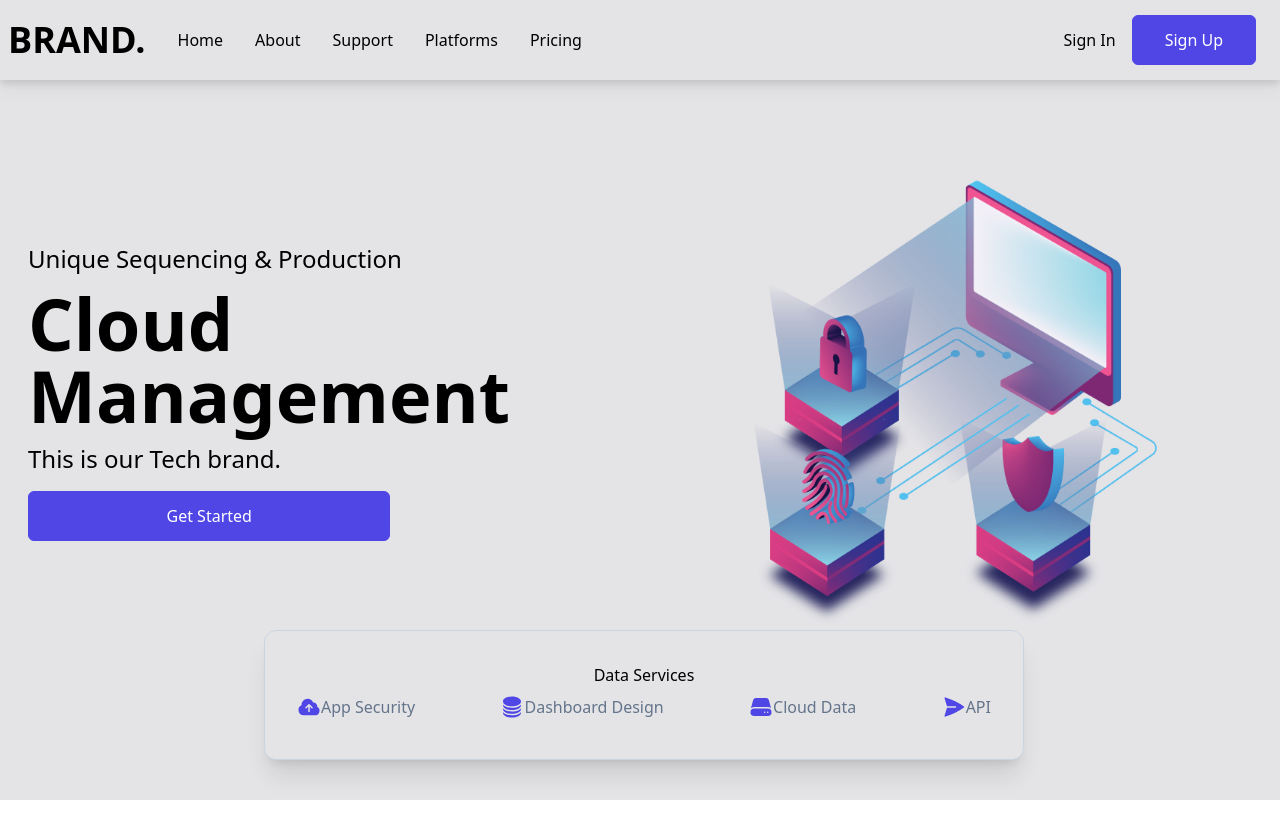
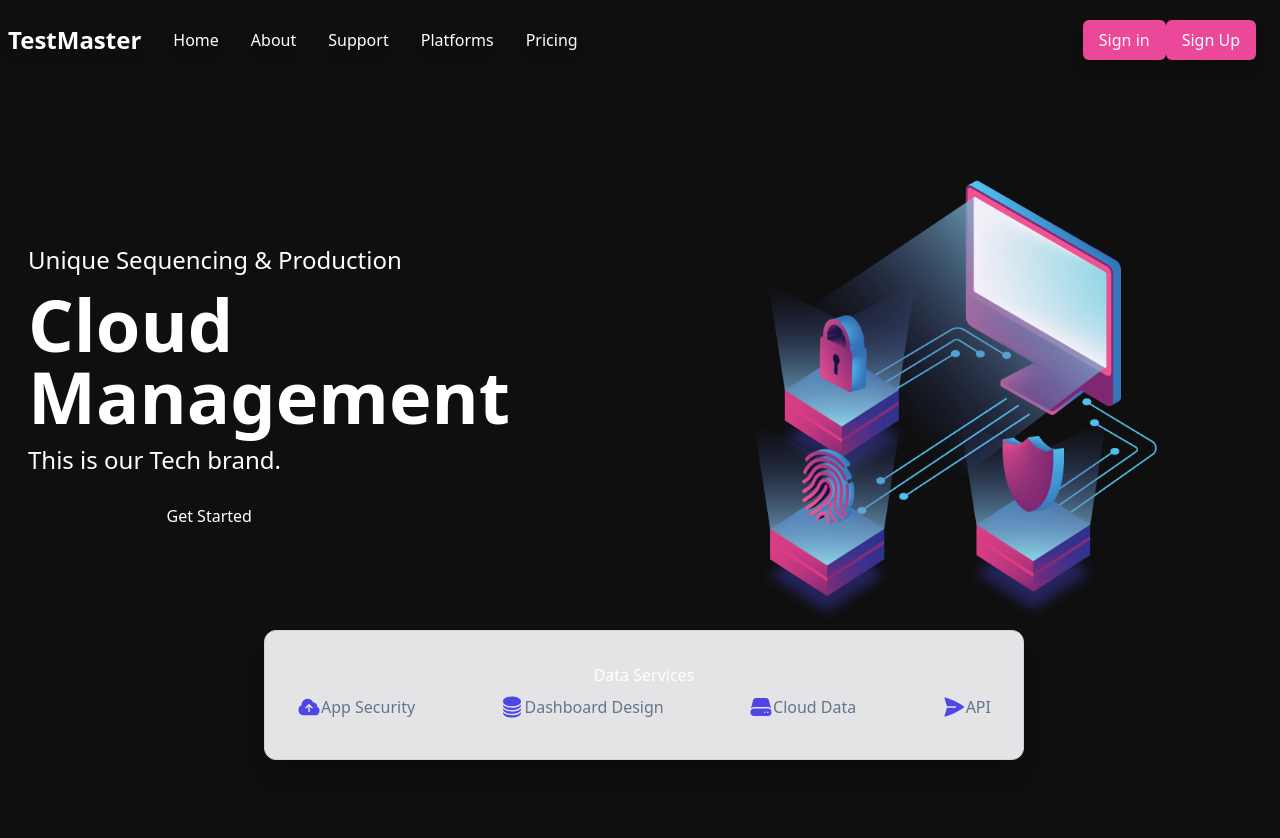
Before and after one commit to devaldar/app-tailwind, a React (Create React App) app: page / in a window 1280 px wide. Shown: the top 838 px of the page. Built offline with nearby package versions, Linux system fonts and the light colour scheme.

Commit message:
tailwind config

```diff
--- a/package.json
+++ b/package.json
@@ -7,11 +7,13 @@
     "@testing-library/jest-dom": "^5.16.5",
     "@testing-library/react": "^13.3.0",
     "@testing-library/user-event": "^13.5.0",
+    "@types/classnames": "^2.3.1",
     "@types/jest": "^28.1.8",
     "@types/node": "^18.7.13",
     "@types/react": "^18.0.17",
     "@types/react-dom": "^18.0.6",
     "@types/react-scroll": "^1.8.4",
+    "classnames": "^2.3.1",
     "prettier": "^2.7.1",
     "react": "^18.2.0",
     "react-dom": "^18.2.0",
@@ -45,9 +47,9 @@
     ]
   },
   "devDependencies": {
+    "autoprefixer": "^10.4.8",
     "eslint-config-prettier": "^8.3.0",
     "eslint-plugin-prettier": "^3.4.0",
-    "autoprefixer": "^10.4.8",
     "postcss": "^8.4.16",
     "tailwindcss": "^3.1.8"
   }
--- a/public/index.html
+++ b/public/index.html
@@ -5,25 +5,17 @@
 		<link rel="icon" href="%PUBLIC_URL%/favicon.ico" />
 		<meta name="viewport" content="width=device-width, initial-scale=1" />
 		<meta name="theme-color" content="#000000" />
-    <meta
-      name="description"
-      content="Web site created using create-react-app"
-    />
+		<meta name="description" content="Web site created using create-react-app" />
 		<link rel="apple-touch-icon" href="%PUBLIC_URL%/logo192.png" />
 		<!--
       manifest.json provides metadata used when your web app is installed on a
       user's mobile device or desktop. See https://developers.google.com/web/fundamentals/web-app-manifest/
     -->
 		<link rel="manifest" href="%PUBLIC_URL%/manifest.json" />
-    <!--
-      Notice the use of %PUBLIC_URL% in the tags above.
-      It will be replaced with the URL of the `public` folder during the build.
-      Only files inside the `public` folder can be referenced from the HTML.
-
-      Unlike "/favicon.ico" or "favicon.ico", "%PUBLIC_URL%/favicon.ico" will
-      work correctly both with client-side routing and a non-root public URL.
-      Learn how to configure a non-root public URL by running `npm run build`.
-    -->
+		<link
+			href="https://fonts.googleapis.com/css2?family=Montserrat:ital,wght@0,400;0,500;0,700;1,400;1,500;1,700&display=swap"
+			rel="stylesheet"
+		/>
 		<title>React App</title>
 	</head>
 	<body>
@@ -38,6 +30,5 @@
 
       To begin the development, run `npm start` or `yarn start`.
       To create a production bundle, use `npm run build` or `yarn build`.
-    -->
-  </body>
+    --></body>
 </html>
--- a/src/App.tsx
+++ b/src/App.tsx
@@ -1,6 +1,6 @@
-import React from "react";
-import { Navbar } from "./components/Navbar";
-import { Hero } from "./components/Hero";
+import React from 'react';
+import { Navbar } from './components/Navbar';
+import { Hero } from './components/Hero';
 
 const App = () => {
 	return (
--- a/src/components/Hero.tsx
+++ b/src/components/Hero.tsx
@@ -1,25 +1,20 @@
-import React from "react";
+import React from 'react';
 import {
 	CloudArrowUpIcon,
 	CircleStackIcon,
 	PaperAirplaneIcon,
 	ServerIcon,
-} from "@heroicons/react/24/solid";
+} from '@heroicons/react/24/solid';
 
-import bgImg from "../assets/cyber-bg.png";
+import bgImg from '../assets/cyber-bg.png';
 
 export const Hero: React.FC<{ name: string }> = () => {
 	return (
-    <div
-      id="home"
-      className="flex flex-col justify-between w-full h-screen bg-zinc-200"
-    >
+		<div id="home" className="flex flex-col justify-between w-full h-screen ">
 			<div className="grid md:grid-cols-2 max-w-[1240px] m-auto">
 				<div className="flex flex-col justify-center w-full px-2 py-8 md:items-start">
 					<p className="text-2xl">Unique Sequencing & Production</p>
-          <h1 className="py-3 text-5xl font-bold md:text-7xl">
-            Cloud Management
-          </h1>
+					<h1 className="py-3 text-5xl font-bold md:text-7xl">Cloud Management</h1>
 					<p className="text-2xl">This is our Tech brand.</p>
 					<button className="py-3 px-6 sm:w-[60%] my-4">Get Started</button>
 				</div>
@@ -37,8 +32,7 @@ export const Hero: React.FC<{ name: string }> = () => {
 							<CloudArrowUpIcon className="h-6 text-indigo-600" /> App Security
 						</p>
 						<p className="flex px-4 py-2 text-slate-500">
-              <CircleStackIcon className="h-6 text-indigo-600" /> Dashboard
-              Design
+							<CircleStackIcon className="h-6 text-indigo-600" /> Dashboard Design
 						</p>
 						<p className="flex px-4 py-2 text-slate-500">
 							<ServerIcon className="h-6 text-indigo-600" /> Cloud Data
--- a/src/components/Navbar/Navbar.tsx
+++ b/src/components/Navbar/Navbar.tsx
@@ -1,7 +1,8 @@
-import React, { useState } from "react";
-import { Link, animateScroll as scroll } from "react-scroll";
+import React, { useState } from 'react';
+import { Link, animateScroll as scroll } from 'react-scroll';
 
-import { Bars3Icon, XMarkIcon } from "@heroicons/react/24/outline";
+import { Bars3Icon, XMarkIcon } from '@heroicons/react/24/outline';
+import { Button } from 'components/Shared/Button';
 
 export const Navbar = () => {
 	const [nav, setNav] = useState(false);
@@ -10,17 +11,17 @@ export const Navbar = () => {
 	const handleClose = () => setNav(!nav);
 	// const menuItems = ["home", "about", "support", "platforms", "pricing"];
 	const menuItems = [
-    { name: "home" },
-    { name: "about", offset: -200 },
-    { name: "support" },
-    { name: "platforms" },
-    { name: "pricing" },
+		{ name: 'home' },
+		{ name: 'about', offset: -200 },
+		{ name: 'support' },
+		{ name: 'platforms' },
+		{ name: 'pricing' },
 	];
 	return (
-    <div className="w-screen h-[80px] z-10 bg-zinc-200 fixed drop-shadow-lg">
+		<div className="w-screen h-[80px] z-10  fixed drop-shadow-lg">
 			<div className="flex items-center justify-between w-full h-full px-2">
 				<div className="flex items-center">
-          <h1 className="mr-4 text-3xl font-bold sm:text-4xl">BRAND.</h1>
+					<h1 className="mr-4 text-2xl font-bold sm:text-2xl">TestMaster</h1>
 					<ul className="hidden md:flex">
 						{menuItems.map(({ name, offset }) => (
 							<li
@@ -34,18 +35,16 @@ export const Navbar = () => {
 						))}
 					</ul>
 				</div>
-        <div className="hidden pr-4 md:flex">
-          <button className="mr-4 text-black bg-transparent border-none">
-            Sign In
-          </button>
-          <button className="px-8 py-3">Sign Up</button>
+				<div className="items-center hidden pr-4 md:flex">
+					<Button title="Sign in" isSecondary={true} />
+					<Button title="Sign Up" />
 				</div>
 				<div className="mr-4 md:hidden" onClick={handleClick}>
 					{!nav ? <Bars3Icon className="w-5" /> : <XMarkIcon className="w-5" />}
 				</div>
 			</div>
 
-      <ul className={!nav ? "hidden" : "absolute bg-zinc-200 w-full px-8"}>
+			<ul className={!nav ? 'hidden' : 'absolute bg-zinc-200 w-full px-8'}>
 				<li className="w-full border-b-2 border-zinc-300">
 					<Link onClick={handleClose} to="home" smooth={true} duration={500}>
 						Home
--- /dev/null
+++ b/src/components/Shared/Button.tsx
@@ -0,0 +1,23 @@
+import React from 'react';
+import classnames from 'classnames';
+import { IShareComponent } from './ISharedComponent';
+
+interface IButtonProps extends IShareComponent {
+	title: string;
+	isTransparent?: boolean;
+	isSecondary?: boolean;
+}
+
+export const Button: React.FC<IButtonProps> = ({ title, isTransparent, isSecondary = false }) => {
+	const twSecondary = 'bg-transparent hover:text-pink-500 ';
+	const twPrimary =
+		'text-white transition-colors bg-pink-500 border-none rounded-md hover:bg-pink-700 ';
+
+	return (
+		<button
+			className={`px-4 py-2 text-white transition-colors bg-pink-500 border-none rounded-md hover:bg-pink-700 `}
+		>
+			{title}
+		</button>
+	);
+};
--- a/src/components/Shared/Container.tsx
+++ b/src/components/Shared/Container.tsx
@@ -1,13 +1,11 @@
-import React from 'react'
+import React from 'react';
 
-import { IShareComponent } from './ISharedComponent'
+import { IShareComponent } from './ISharedComponent';
 
-export const Container:React.FC<IShareComponent> = ({className}) => {
-  return (
-    <div className={`flex container`}>Container</div>
-  )
-}
+export const Container: React.FC<IShareComponent> = ({}) => {
+	return <div className={`flex container`}>Container</div>;
+};
 
 export const test = () => {
-    return <Container className='h' classNameAdd=''></Container>
-}
+	return <Container></Container>;
+};
--- a/src/components/Shared/ISharedComponent.ts
+++ b/src/components/Shared/ISharedComponent.ts
@@ -1,5 +1,3 @@
 export interface IShareComponent {
-    className?: string,
-    classNameAdd?: string,
-
+	extraClasses?: string;
 }
--- a/src/index.css
+++ b/src/index.css
@@ -3,12 +3,16 @@
 @tailwind utilities;
 
 @layer base {
-  li {
-    @apply p-4
-  }
+	li {
+		@apply p-4;
+	}
 
-  button {
-    @apply text-white border bg-indigo-600 border-indigo-600
-    hover:bg-transparent hover:text-indigo-600 rounded-md
-  }
+	/* button {
+		@apply text-white rounded-md bg-rose-500 hover:bg hover:text-indigo-600;
+	} */
 }
+
+body {
+	background: #0f0f0f;
+	color: white;
+}
```
Also changed, not shown: tailwind.config.js (+4 -9 lines), 1 other file (tests, documents, lock files or other folders). Lines whose indentation alone changed are shown as unchanged.
